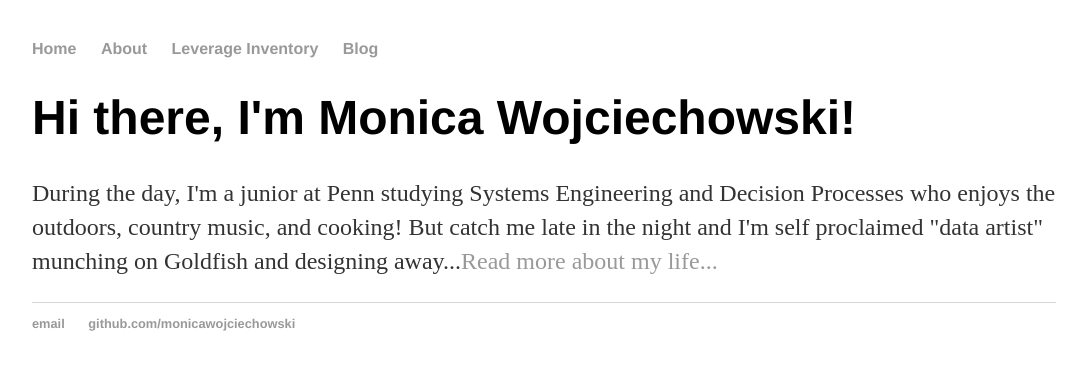
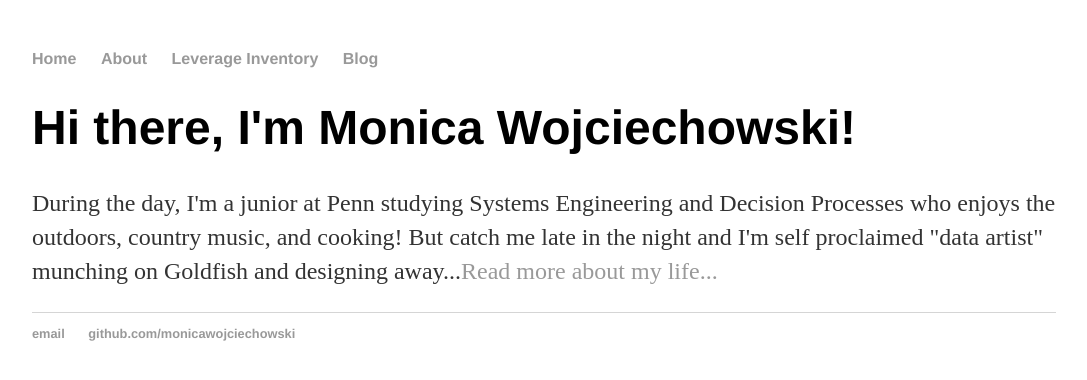
Before and after one commit to monicawoj/monicawojciechowski.github.io, a Jekyll site: the page built from index.html, in a window 1280 px wide. Shown: the top 380 px of the page, without its empty margins (96-1183 px from the left). Built offline with Jekyll 4.4.1, drawn with Linux system fonts in a browser that asks for light colours.

Commit message:
Update main.css

```diff
--- a/css/main.css
+++ b/css/main.css
@@ -1,5 +1,5 @@
 body {
-    margin: 40px auto;
+    margin: 50px auto;
     width: 80%;
 }
 nav ul, footer ul {
```
